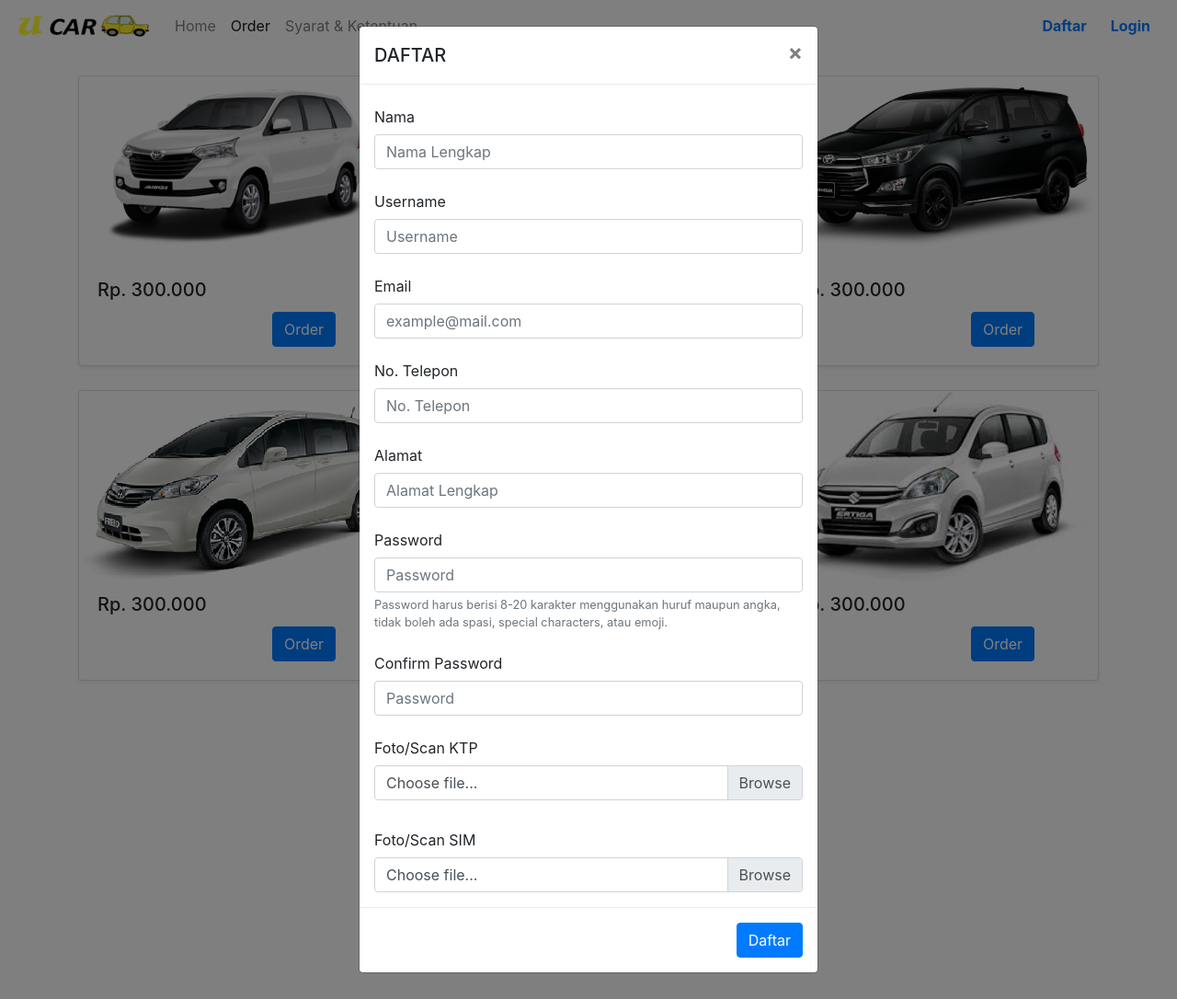
After one commit to nurainiersanti/U-Car-Rental, a PHP site: page /pilihmobil.html in a window 1280 px wide, after a click on "Daftar". The commit adds this page. Shown: the whole page at 92% size. Run offline with PHP 8.4, Linux system fonts and the light colour scheme; some libraries are stand-ins or nearby versions.

Commit message:
berryl + ilvi

```diff
--- a/asset/css/style.css
+++ b/asset/css/style.css
@@ -58,3 +58,14 @@ h3{
 	color: #00008B;
 	font-family: "Arial"
 }
+
+.thumbnail {
+	display : block;
+	width: 100%;
+	height: 100px;
+}
+
+.thumbnail > img {
+	margin : auto;
+	width: 100%;
+}
--- /dev/null
+++ b/pilihmobil.html
@@ -0,0 +1,240 @@
+<!DOCTYPE html>
+<html lang="en">
+  <head>
+    <title>RENTAL MOBIL ONLINE</title>
+
+    <link href="//maxcdn.bootstrapcdn.com/bootstrap/4.1.1/css/bootstrap.min.css" rel="stylesheet" id="bootstrap-css">
+    <script src="//maxcdn.bootstrapcdn.com/bootstrap/4.1.1/js/bootstrap.min.js"></script>
+    <script src="//cdnjs.cloudflare.com/ajax/libs/jquery/3.2.1/jquery.min.js"></script>
+    <link href="asset/css/style.css" rel="stylesheet">
+	<link rel="stylesheet" type="text/css" href="asset/css/bootstrap.css">
+    <link rel="stylesheet" type="text/css" href="asset/css/font.css">
+    <link rel="stylesheet" type="text/css" href="asset/css/font-awesome.css">
+    <script src="asset/js/bootstrap.min.js"></script>
+    <script src="asset/js/jquery.js"></script>
+    <script type="text/javascript" src="asset/js/style.js"></script>
+  </head>
+<body>
+    <nav class="navbar navbar-expand-lg navbar-light" style="background-color: #FFFFFF;">
+        <a class="navbar-brand" href="#">
+            <img src="asset/image/ucar.png" width="150" height="30" class="rounded float-left" alt=" ">
+        </a>
+        <div class="collapse navbar-collapse" id="navbarNav">
+            <ul class="navbar-nav">
+                <li class="nav-item">
+                    <a class="nav-link" href="index.html"> Home
+                    <span class="sr-only">Current</span>
+                </a>
+                </li>
+                <li class="nav-item active">
+                    <a class="nav-link" href="pilihmobil.html">Order</a>
+                </li>
+                <li class="nav-item">
+                    <a class="nav-link" href="sk.html">Syarat & Ketentuan</a>
+                </li>
+				</div>
+                <ul class="nav justify-content-end">
+                        <li class="nav-item">
+                            <button type="button" class="btn btn-link" data-toggle="modal" data-target="#daftar">
+                            <b>Daftar</b></button>
+                            <!-- Modal -->
+                            <div class="modal fade" id="daftar" tabindex="-1" role="dialog" aria-labelledby="label" aria-hidden="true">
+                                <div class="modal-dialog modal-dialog-centered" role="document">
+                                    <div class="modal-content">
+                                        <div class="modal-header">
+                                        <h5 class="modal-title" id="title">DAFTAR</h5>
+                                        <button type="button" class="close" data-dismiss="modal" aria-label="Close">
+                                            <span aria-hidden="true">&times;</span>
+                                        </button>
+                                        </div>
+                                        <div class="modal-body">
+                                            <form>
+                                                <div class="form-group">
+                                                    <label for="name" class="col-form-label">Nama</label>
+                                                    <input type="text" class="form-control" id="name" placeholder="Nama Lengkap">
+                                                </div>
+                                                <div class="form-group">
+                                                    <label for="uname" class="col-form-label">Username</label>
+                                                    <input type="text" class="form-control" id="uname" placeholder="Username">
+                                                    <div class="invalid-tooltip">
+                                                        Harus Diisi.
+                                                    </div>
+                                                </div>
+                                                <div class="form-group">
+                                                    <label for="email" class="col-form-label">Email</label>
+                                                    <input type="text" class="form-control" id="email" placeholder="example@mail.com">
+                                                    <div class="invalid-tooltip">
+                                                        Harus Diisi.
+                                                    </div>
+                                                </div>
+                                                <div class="form-group">
+                                                    <label for="tlp" class="col-form-label">No. Telepon</label>
+                                                    <input type="text" class="form-control" id="tlp" placeholder="No. Telepon">
+                                                    <div class="invalid-tooltip">
+                                                        Harus Diisi.
+                                                    </div>
+                                                </div>
+                                                <div class="form-group">
+                                                    <label for="alamat" class="col-form-label">Alamat</label>
+                                                    <input type="text" class="form-control" id="alamat" placeholder="Alamat Lengkap">
+                                                    <div class="invalid-tooltip">
+                                                        Harus Diisi.
+                                                    </div>
+                                                </div>
+                                                <div class="form-group">
+                                                    <label for="sandi" class="col-form-label">Password</label>
+                                                    <input type="text" class="form-control" id="sandi" placeholder="Password">
+                                                    <div class="invalid-tooltip">
+                                                        Harus Diisi.
+                                                    </div>
+                                                    <small id="passwordHelpBlock" class="form-text text-muted">
+                                                        Password harus berisi 8-20 karakter menggunakan huruf maupun angka, tidak boleh ada spasi, special characters, atau emoji.
+                                                    </small>
+                                                </div>
+                                                <div class="form-group">
+                                                    <label for="repassword" class="col-form-label">Confirm Password</label>
+                                                    <input type="text" class="form-control" id="repassword" placeholder="Password">
+                                                    <div class="invalid-tooltip">
+                                                        Harus Diisi.
+                                                    </div>
+                                                </div>
+                                                <label for="ktp" class="col-form-label">Foto/Scan KTP</label></form>
+                                                <div class="custom-file">
+                                                    <input type="file" class="custom-file-input" id="validatedCustomFile" required>
+                                                    <label class="custom-file-label" for="validatedCustomFile">Choose file...</label>
+                                                    <div class="invalid-feedback">Example invalid custom file feedback</div>
+                                                </div>
+                                                <label for="sim" class="col-form-label"><br>Foto/Scan SIM</label></br></label>
+                                                <div class="custom-file">
+                                                    <input type="file" class="custom-file-input" id="validatedCustomFile" required>
+                                                    <label class="custom-file-label" for="validatedCustomFile">Choose file...</label>
+                                                    <div class="invalid-feedback">Example invalid custom file feedback</div>
+                                                </div>
+                                            </form>
+                                        </div>
+                                        <div class="modal-footer">
+                                        <button type="button" class="btn btn-primary">Daftar</button>
+                                        </div>
+                                    </div>
+                                </div>
+                            </div>
+                        <li class="nav-item">
+                            <button type="button" class="btn btn-link" data-toggle="modal" data-target="#login">
+                            <b>Login</b></button>
+                            <!-- Modal -->
+                            <div class="modal fade" id="login" tabindex="-1" role="dialog" aria-labelledby="label" aria-hidden="true">
+                                <div class="modal-dialog modal-dialog-centered" role="document">
+                                    <div class="modal-content">
+                                        <div class="modal-header">
+                                        <h5 class="modal-title" id="ModalLongTitle">LOGIN</h5>
+                                        <button type="button" class="close" data-dismiss="modal" aria-label="Close">
+                                            <span aria-hidden="true">&times;</span>
+                                        </button></div>
+                                        <div class="modal-body">
+                                            <form>
+                                                <div class="form-group">
+                                                    <label for="username" class="col-form-label">Username</label>
+                                                    <input type="text" class="form-control" id="username" placeholder="Username">
+                                                </div>
+                                                <div class="form-group">
+                                                    <label for="password" class="col-form-label">Password</label>
+                                                    <input type="text" class="form-control" id="password" placeholder="Password">
+                                                </div>
+                                                <div class="form-check">
+                                                    <input class="form-check-input" type="checkbox" id="autoSizingCheck2">
+                                                    <label class="form-check-label" for="autoSizingCheck2">
+                                                        Remember me
+                                                    </label>
+                                                </div>
+                                            </form>
+                                        </div>
+                                        <div class="modal-footer">
+                                            <input class="btn btn-primary" type="submit" value="Login">
+                                        </div>
+                                    </div>
+                                </div>
+                            </div>
+                    </ul>
+                </nav>
+
+    <div class="album py-4">
+            <div class="container">
+                    <div class="row">
+                        <div class="col-md-4">
+                            <div class="card mb-4 shadow-sm" style="margin-top:2px !important">
+                                <div class="thumbnail">
+                                    <img src="asset/image/avanza.png" alt="Thumbnail [100x210]">
+                                </div>
+                                <div class="card-body">
+                                    <h5 class="card-title">Rp. 300.000</h5>
+                                    <!--<p class="card-text">Some quick example text to build on the card title and make up the bulk of the card's content.</p>-->
+                                    <a href="pesan.html" class="btn btn-primary" style="margin-left: 190px">Order</a>
+                                </div>
+                            </div>
+                        </div>
+                        <div class="col-md-4">
+                            <div class="card mb-4 shadow-sm" style="margin-top:2px !important">
+                                <div class="thumbnail">
+                                    <img src="asset/image/mobilio 2.png" alt="Thumbnail [100x210]">
+                                </div>
+                                    <div class="card-body">
+                                        <h5 class="card-title">Rp. 500.000</h5>
+                                        <!--<p class="card-text">Some quick example text to build on the card title and make up the bulk of the card's content.</p>-->
+                                        <a href="pesan.html" class="btn btn-primary" style="margin-left: 190px">Order</a>
+                                    </div>
+                                </div>
+                        </div>
+                        <div class="col-md-4">
+                                <div class="card mb-4 shadow-sm" style="margin-top:2px !important">
+                                    <div class="thumbnail">
+                                        <img src="asset/image/innova1.png" alt="Thumbnail [100x210]">
+                                    </div>
+                                    <div class="card-body">
+                                        <h5 class="card-title">Rp. 300.000</h5>
+                                        <!--<p class="card-text">Some quick example text to build on the card title and make up the bulk of the card's content.</p>-->
+                                        <a href="pesan.html" class="btn btn-primary" style="margin-left: 190px">Order</a>
+                                    </div>
+                                </div>
+                        </div>
+                        <div class="col-md-4">
+                                <div class="card card mb-4 shadow-sm" style="margin-top:2px !important">
+                                    <div class="thumbnail">
+                                        <img src="asset/image/freed.png" alt="Thumbnail [100x210]">
+                                    </div>
+                                    <div class="card-body">
+                                        <h5 class="card-title">Rp. 300.000</h5>
+                                        <!--<p class="card-text">Some quick example text to build on the card title and make up the bulk of the card's content.</p>-->
+                                        <a href="pesan.html" class="btn btn-primary" style="margin-left: 190px">Order</a>
+                                    </div>
+                                </div>
+                        </div>
+                        <div class="col-md-4">
+                                <div class="card card mb-4 shadow-sm" style="margin-top:2px !important">
+                                    <div class="thumbnail">
+                                        <img src="asset/image/jazz.jpg" alt="Thumbnail [100x210]">
+                                    </div>
+                                    <div class="card-body">
+                                        <h5 class="card-title">Rp. 250.000</h5>
+                                        <!--<p class="card-text">Some quick example text to build on the card title and make up the bulk of the card's content.</p>-->
+                                        <a href="pesan.html" class="btn btn-primary" style="margin-left: 190px">Order</a>
+                                    </div>
+                                </div>
+                        </div>
+                        <div class="col-md-4">
+                                <div class="card card mb-4 shadow-sm" style="margin-top:2px !important">
+                                    <div class="thumbnail">
+                                         <img src="asset/image/ertiga.jpg" alt="Thumbnail [100x210]">
+                                    </div>
+                                    <div class="card-body">
+                                        <h5 class="card-title">Rp. 300.000</h5>
+                                        <!--<p class="card-text">Some quick example text to build on the card title and make up the bulk of the card's content.</p>-->
+                                        <a href="pesan.html" class="btn btn-primary" style="margin-left: 190px">Order</a>
+                                    </div>
+                                </div>
+                        </div>
+                    </div>
+                 </div>
+            </div>
+    </div>
+</body>
+</html>
```
Also changed, not shown: sk.html (added, +223 -0 lines).
